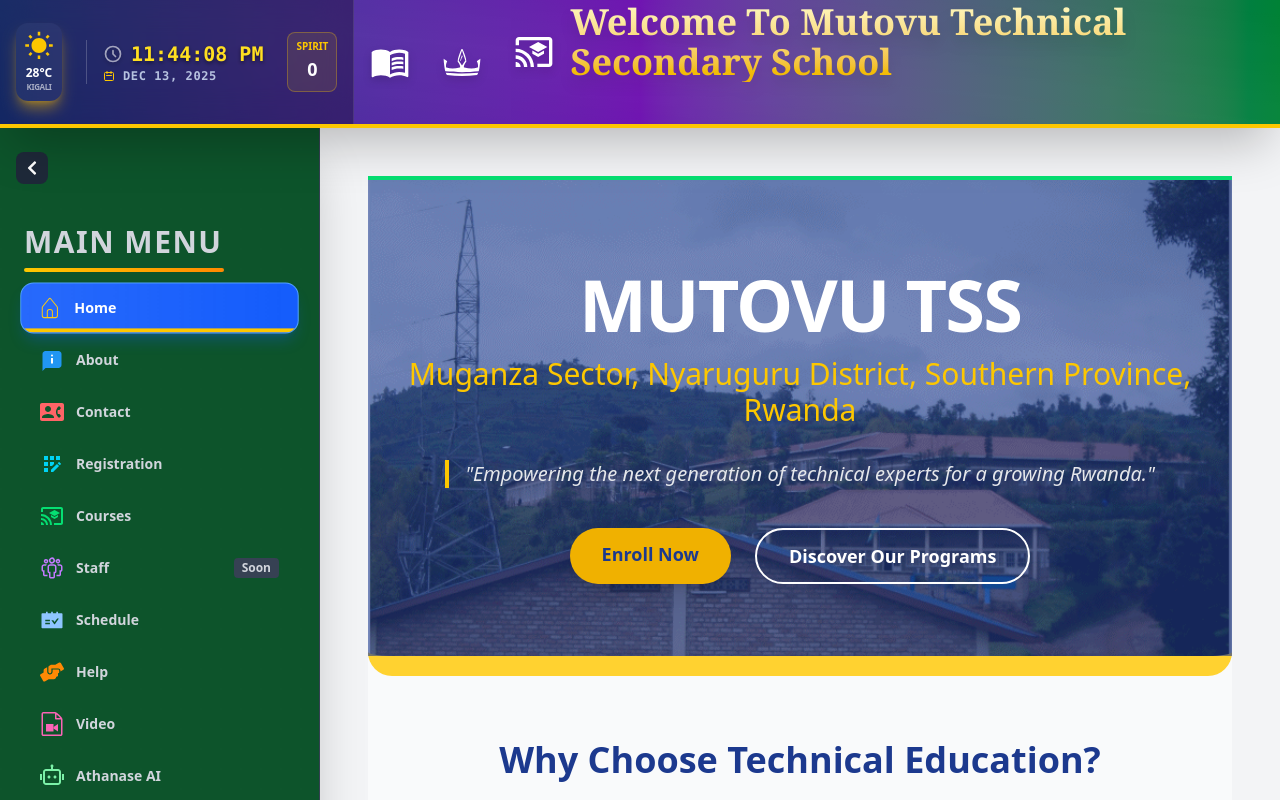
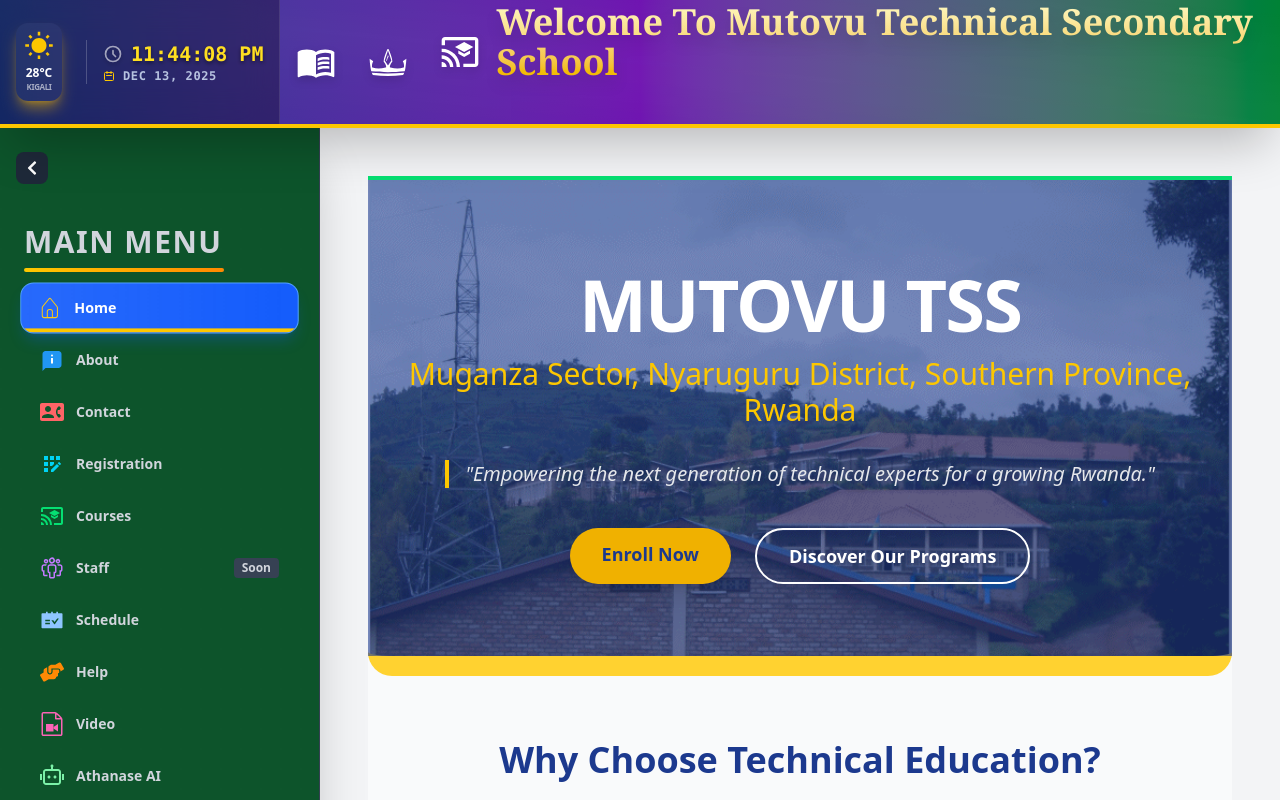
Before and after one commit to athanase12/mutovutss, a React (Vite) app: page / in a window 1280 px wide. Shown: the top 800 px of the page. Built offline with nearby package versions, Linux system fonts and the light colour scheme.

Commit message:
Update Scrolling.jsx

```diff
--- a/src/pages/Scrolling.jsx
+++ b/src/pages/Scrolling.jsx
@@ -86,14 +86,6 @@ const ScrollingText = () => {
                     </div>
                 </div>
 
-                {/* SPIRIT BUTTON (Interactive Element) */}
-                <button
-                    onClick={() => setSpiritCount(prev => prev + 1)}
-                    className="flex flex-col items-center bg-yellow-400/10 hover:bg-yellow-400/20 border border-yellow-400/30 p-2 rounded-lg transition-all active:scale-90 group"
-                >
-                    <span className="text-[10px] font-bold text-yellow-400 uppercase leading-none mb-1">Spirit</span>
-                    <span className="text-lg font-black text-white group-hover:animate-bounce">{spiritCount}</span>
-                </button>
             </div>
 
             {/* 2. ICONS SECTION */}
@@ -132,4 +124,5 @@ const ScrollingText = () => {
     );
 };
 
+
 export default ScrollingText;
```
